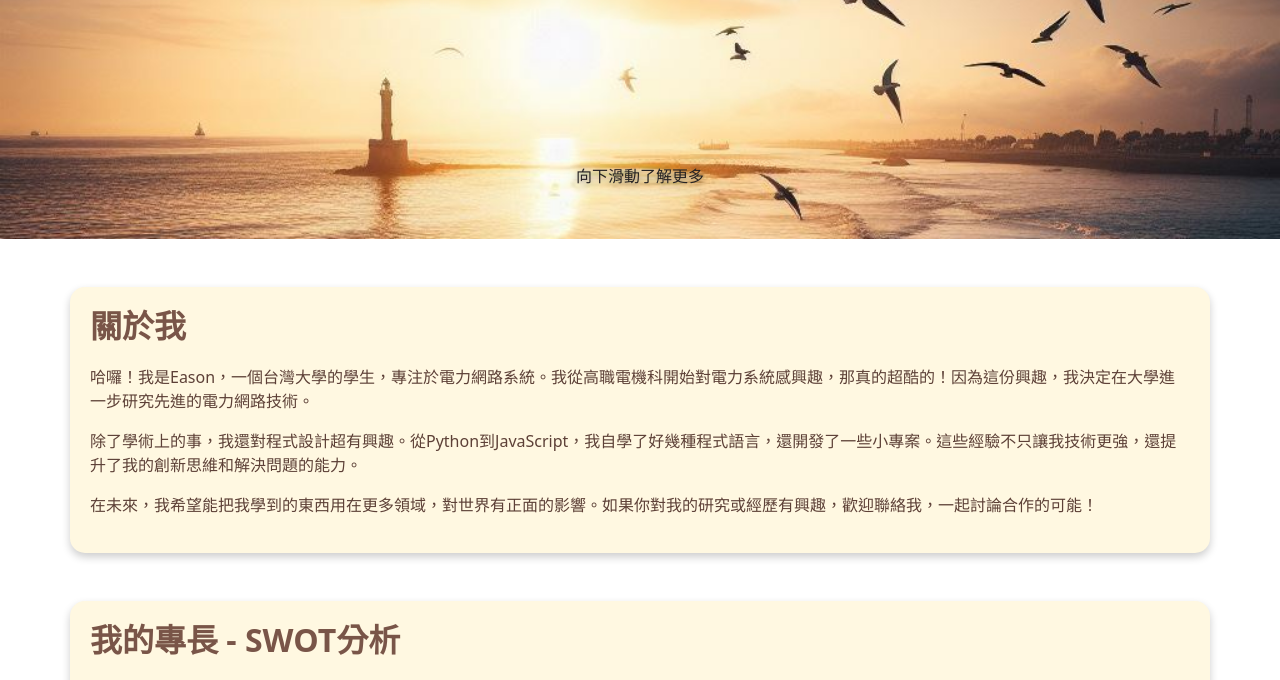
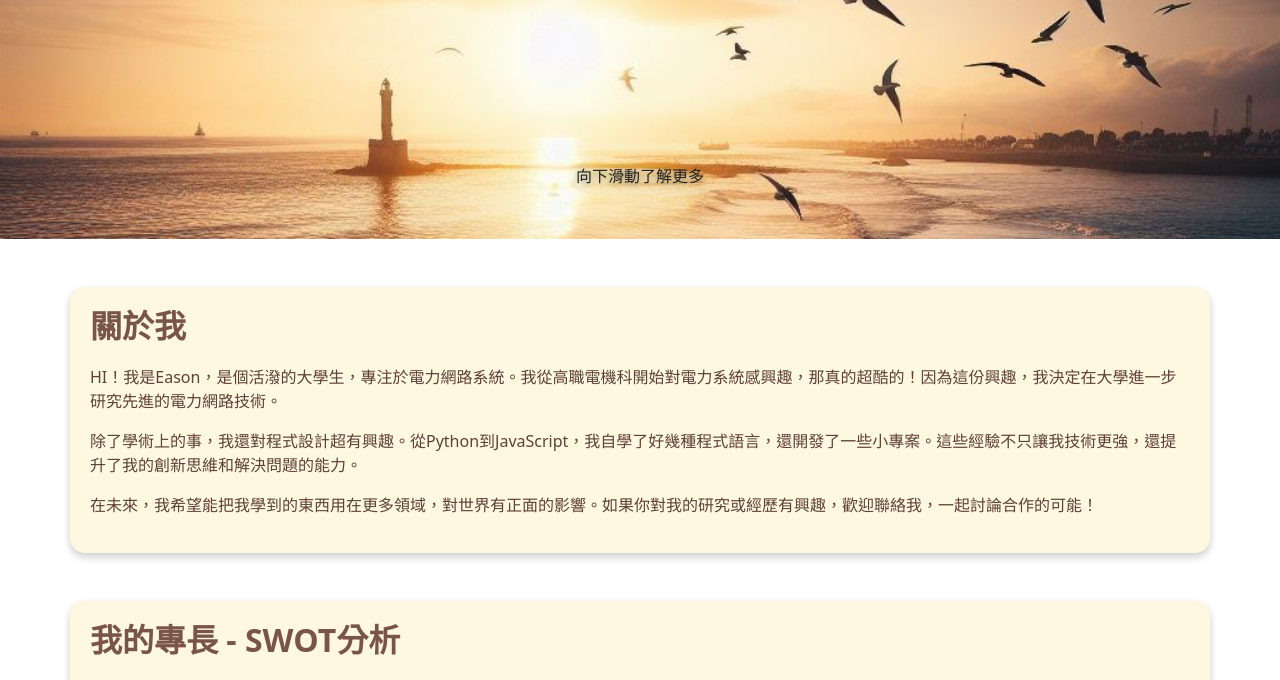
Before and after one commit to aaaaEason/aaaaEason.github.io, a plain HTML site: page index.html in a window 1280 px wide. Shown: the part 417-1097 px from the top of the page. Drawn offline with nearby package versions, Linux system fonts and the light colour scheme.

Commit message:
Update index.html

```diff
--- a/index.html
+++ b/index.html
@@ -250,7 +250,7 @@
     <!-- About Me Section -->
     <section id="about" class="container my-5 material-section">
         <h2>關於我</h2>
-        <p>哈囉！我是Eason，一個台灣大學的學生，專注於電力網路系統。我從高職電機科開始對電力系統感興趣，那真的超酷的！因為這份興趣，我決定在大學進一步研究先進的電力網路技術。</p>
+        <p>HI！我是Eason，是個活潑的大學生，專注於電力網路系統。我從高職電機科開始對電力系統感興趣，那真的超酷的！因為這份興趣，我決定在大學進一步研究先進的電力網路技術。</p>
         <p>除了學術上的事，我還對程式設計超有興趣。從Python到JavaScript，我自學了好幾種程式語言，還開發了一些小專案。這些經驗不只讓我技術更強，還提升了我的創新思維和解決問題的能力。</p>
         <p>在未來，我希望能把我學到的東西用在更多領域，對世界有正面的影響。如果你對我的研究或經歷有興趣，歡迎聯絡我，一起討論合作的可能！</p>
     </section>
```
